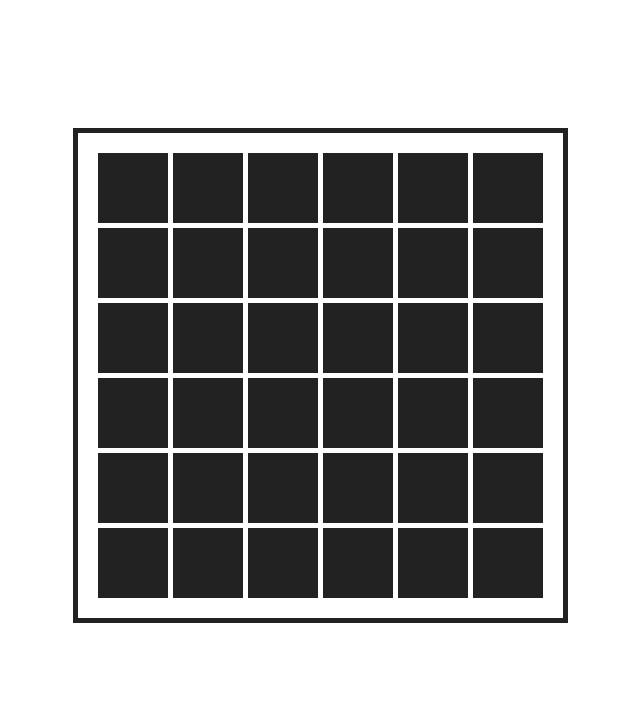
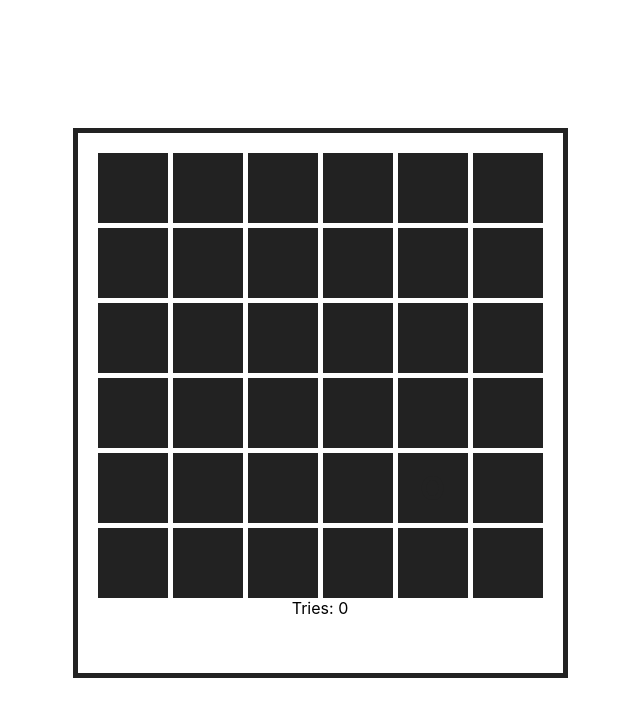
Before and after one commit to Amanturizm/react-search-item, a React (Create React App) app: page / in a window 1280 px wide. Shown: the top 716 px of the page, without its empty margins (320-960 px from the left). Built offline with nearby package versions, Linux system fonts and the light colour scheme.

Commit message:
add tries counter and add clicked cell logic

```diff
--- a/src/App.css
+++ b/src/App.css
@@ -1,10 +1,22 @@
+* {
+  margin: 0;
+  padding: 0;
+  box-sizing: border-box;
+}
+
 .App {
-  width: 445px;
-  height: 445px;
+  display: flex;
+  flex-direction: column;
+  align-items: center;
+  width: 495px;
+  height: 550px;
   margin: 10% auto;
-  display: flex;
-  gap: 5px;
-  flex-wrap: wrap;
   padding: 20px;
   border: 5px solid #222;
 }
+
+.Cells {
+  display: flex;
+  flex-wrap: wrap;
+  gap: 5px;
+}
--- a/src/App.tsx
+++ b/src/App.tsx
@@ -1,6 +1,7 @@
 import React, {useState} from 'react';
 import './App.css';
-import Cell from './components/Cell/Cell';
+import Cells from './components/Cells/Cells';
+import Counter from './components/Counter/Counter';
 
 interface ICell {
   hasItem: boolean;
@@ -14,16 +15,23 @@ const App = () => {
     defaultCells.push({hasItem: false, clicked: false});
   }
 
-  const [cells, setCell] = useState<ICell[]>(defaultCells);
+  defaultCells[Math.floor(Math.random() * defaultCells.length - 0)].hasItem = true;
 
+  const [cells, setCells] = useState<ICell[]>(defaultCells);
+  const [count, setCount] = useState<number>(0);
+  const incrementCount = (index: number): void => {
+    const cellsCopy: ICell[] = [...cells];
+    const cellCopy: ICell = {...cellsCopy[index]};
+    cellCopy.clicked = true;
+    cellsCopy[index] = cellCopy;
+    setCount(count + 1);
+    setCells(cellsCopy);
+  };
 
   return (
     <div className="App">
-      {
-        cells.map((cell: ICell, index: number) => {
-          return <Cell key={index}/>
-        })
-      }
+      <Cells onClickHandler={(index: number) => incrementCount(index)} cells={cells} />
+      <Counter count={count} />
     </div>
   );
 }
--- a/src/components/Cell/Cell.css
+++ /dev/null
@@ -1,5 +0,0 @@
-.Cell {
-  width: 70px;
-  height: 70px;
-  background-color: #222;
-}
--- a/src/components/Cell/Cell.tsx
+++ /dev/null
@@ -1,10 +0,0 @@
-import React from 'react';
-import './Cell.css';
-
-const Cell: React.FC = () => {
-  return (
-    <div className="Cell"></div>
-  );
-};
-
-export default Cell;
--- /dev/null
+++ b/src/components/Cells/Cells.css
@@ -0,0 +1,15 @@
+.Cell {
+  width: 70px;
+  height: 70px;
+  background-color: #222;
+  color: #222;
+  display: flex;
+  justify-content: center;
+  align-items: center;
+  cursor: default;
+}
+
+.clickedCell {
+  background-color: transparent !important;
+  pointer-events: none;
+}
--- /dev/null
+++ b/src/components/Cells/Cells.tsx
@@ -0,0 +1,34 @@
+import React from 'react';
+import './Cells.css';
+
+interface ICell {
+  hasItem: boolean;
+  clicked: boolean;
+}
+
+interface IProps {
+  cells: ICell[];
+  onClickHandler: (index: number) => void;
+}
+
+const Cell: React.FC<IProps> = ({cells, onClickHandler}) => {
+  return (
+    <div className="Cells">
+      {
+        cells.map((cell: ICell, index: number) => {
+          return (
+            <div
+              key={index}
+              className={`Cell ${cell.clicked ? 'clickedCell' : null}`}
+              onClick={() => onClickHandler(index)}
+            >
+              {cell.hasItem ? <h1 style={{userSelect: 'none'}}>O</h1> : null}
+            </div>
+          )
+        })
+      }
+    </div>
+  );
+};
+
+export default Cell;
--- /dev/null
+++ b/src/components/Counter/Counter.tsx
@@ -0,0 +1,13 @@
+import React from 'react';
+
+interface IProps {
+  count: number | string;
+}
+
+const Counter: React.FC<IProps> = ({count}) => {
+  return (
+    <div>Tries: {count}</div>
+  );
+};
+
+export default Counter;
--- a/src/index.tsx
+++ b/src/index.tsx
@@ -8,9 +8,9 @@ const root = ReactDOM.createRoot(
   document.getElementById('root') as HTMLElement
 );
 root.render(
-  <React.StrictMode>
+  <div>
     <App />
-  </React.StrictMode>
+  </div>
 );
 
 // If you want to start measuring performance in your app, pass a function
```
Also changed, not shown: 1 other file (tests, documents, lock files or other folders).
